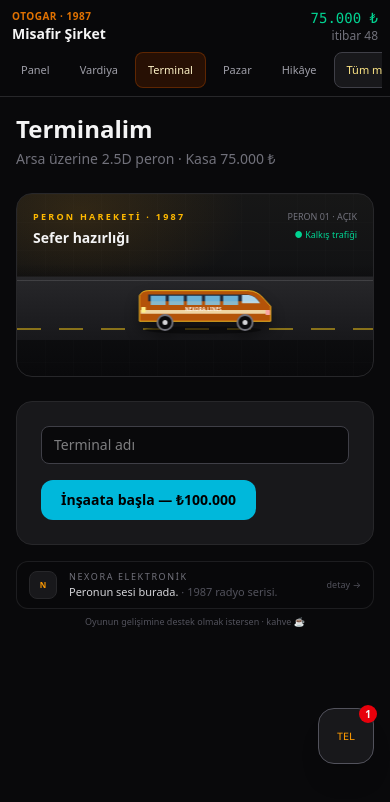
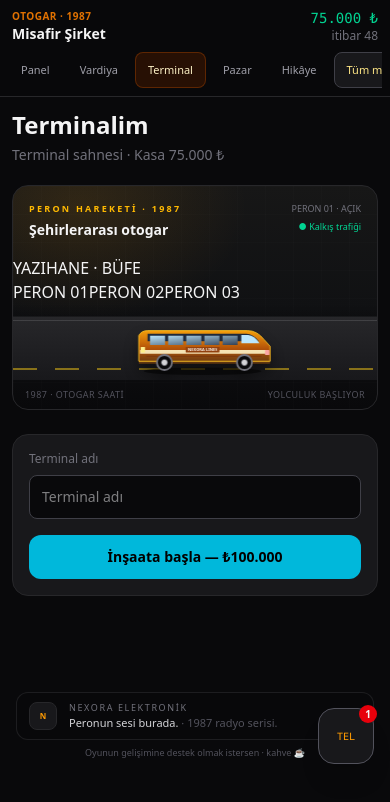
Before and after one commit to Nexora88/otogar-tycoon, a Next.js app: page /terminal in a window 390 px wide. Shown: the top 802 px of the page. Built offline with nearby package versions, Linux system fonts and the light colour scheme.

Commit message:
Improve terminal scene depth and mobile touch layout

```diff
--- a/src/app/(game)/terminal/page.tsx
+++ b/src/app/(game)/terminal/page.tsx
@@ -5,55 +5,100 @@ import { formatMoney } from "@/lib/utils";
 
 const BUILDABLES = Object.keys(SLOT_INFO) as Exclude<TerminalSlot, "empty">[];
 
-
 function TerminalTraffic() {
   return (
     <section
       className="ot-terminal-scene mb-6 rounded-2xl border border-zinc-800"
-      aria-label="Terminal peronlarında hareket eden otobüsler"
+      aria-label="1987 otogar sahnesi, dükkân ve peronlarda hareket eden otobüsler"
     >
-      <div className="relative z-10 flex items-start justify-between gap-3 p-4">
-        <div>
+      <div className="relative z-10 flex items-start justify-between gap-3 p-4 sm:p-5">
+        <div className="min-w-0">
           <div className="text-[9px] tracking-[.25em] text-amber-400 font-black">PERON HAREKETİ · 1987</div>
-          <div className="text-sm font-bold text-zinc-100 mt-1">Sefer hazırlığı</div>
+          <div className="text-sm sm:text-base font-bold text-zinc-100 mt-1">Şehirlerarası otogar</div>
         </div>
-        <div className="text-right text-[9px] text-zinc-500">
+        <div className="shrink-0 text-right text-[9px] text-zinc-500">
           <div>PERON 01 · AÇIK</div>
           <div className="text-emerald-400 mt-1">● Kalkış trafiği</div>
         </div>
       </div>
+
+      <div className="ot-terminal-architecture" aria-hidden="true">
+        <div className="ot-terminal-shop">
+          <div className="ot-shop-roof" />
+          <div className="ot-shop-sign">YAZIHANE <span>·</span> BÜFE</div>
+          <div className="ot-shop-front">
+            <div className="ot-shop-window" />
+            <div className="ot-shop-door" />
+            <div className="ot-shop-window ot-shop-window-small" />
+          </div>
+          <div className="ot-shop-side" />
+          <div className="ot-shop-base" />
+        </div>
+        <div className="ot-terminal-platform">
+          <span>PERON 01</span><span>PERON 02</span><span>PERON 03</span>
+        </div>
+        <div className="ot-terminal-lamp ot-terminal-lamp-one" />
+        <div className="ot-terminal-lamp ot-terminal-lamp-two" />
+      </div>
+
       <div className="ot-terminal-road" aria-hidden="true">
         <div className="ot-terminal-lane-line" />
         <svg className="ot-traffic-bus ot-traffic-bus-first" viewBox="0 0 240 92" aria-hidden="true">
-          <ellipse cx="118" cy="80" rx="93" ry="6" fill="#000" opacity=".4" />
-          <path d="M16 25 Q20 17 30 17 H190 Q205 17 216 31 L226 42 V66 H16 Z" fill="#b45309" stroke="#fbbf24" strokeWidth="1.5" />
-          <path d="M30 23 H188 Q199 23 208 34 H30 Z" fill="#1e293b" />
-          <path d="M34 25 H58 V40 H34 Z M63 25 H87 V40 H63 Z M92 25 H116 V40 H92 Z M121 25 H145 V40 H121 Z M150 25 H174 V40 H150 Z" fill="#7dd3fc" opacity=".8" />
-          <path d="M180 24 H191 Q201 25 209 37 H180 Z" fill="#bae6fd" opacity=".9" />
-          <path d="M18 48 H224 V54 H18 Z" fill="#fef3c7" opacity=".8" />
+          <defs>
+            <linearGradient id="busAmberBody" x1="0" y1="0" x2="0" y2="1">
+              <stop offset="0%" stopColor="#f59e0b" />
+              <stop offset="58%" stopColor="#b45309" />
+              <stop offset="100%" stopColor="#713f12" />
+            </linearGradient>
+            <linearGradient id="busGlass" x1="0" y1="0" x2="1" y2="1">
+              <stop offset="0%" stopColor="#bae6fd" />
+              <stop offset="100%" stopColor="#334155" />
+            </linearGradient>
+          </defs>
+          <ellipse cx="118" cy="82" rx="94" ry="6" fill="#000" opacity=".5" />
+          <path d="M16 25 Q20 17 30 17 H190 Q205 17 216 31 L226 42 V66 H16 Z" fill="#713f12" opacity=".8" transform="translate(0 4)" />
+          <path d="M16 25 Q20 17 30 17 H190 Q205 17 216 31 L226 42 V66 H16 Z" fill="url(#busAmberBody)" stroke="#fbbf24" strokeWidth="1.5" />
+          <path d="M30 22 H188 Q199 22 208 34 H30 Z" fill="#1e293b" />
+          <path d="M34 25 H58 V40 H34 Z M63 25 H87 V40 H63 Z M92 25 H116 V40 H92 Z M121 25 H145 V40 H121 Z M150 25 H174 V40 H150 Z" fill="url(#busGlass)" />
+          <path d="M180 24 H191 Q201 25 209 37 H180 Z" fill="#bae6fd" />
+          <path d="M18 48 H224 V54 H18 Z" fill="#fef3c7" opacity=".9" />
+          <path d="M28 58 H212" stroke="#78350f" strokeWidth="2" opacity=".7" />
           <rect x="19" y="43" width="7" height="9" rx="1" fill="#fef08a" />
           <rect x="218" y="48" width="7" height="8" rx="1" fill="#fca5a5" />
+          <rect x="91" y="43" width="54" height="9" rx="1" fill="#92400e" />
+          <text x="118" y="49" textAnchor="middle" fontSize="6.5" fill="#fff7ed" fontWeight="700">NEXORA LINES</text>
           <circle cx="57" cy="68" r="12" fill="#09090b" stroke="#71717a" strokeWidth="3" />
-          <circle cx="57" cy="68" r="4" fill="#d4d4d8" />
+          <circle cx="57" cy="68" r="5" fill="#d4d4d8" stroke="#52525b" strokeWidth="1" />
           <circle cx="185" cy="68" r="12" fill="#09090b" stroke="#71717a" strokeWidth="3" />
-          <circle cx="185" cy="68" r="4" fill="#d4d4d8" />
-          <text x="118" y="49" textAnchor="middle" fontSize="8" fill="#fff7ed" fontWeight="700">NEXORA LINES</text>
+          <circle cx="185" cy="68" r="5" fill="#d4d4d8" stroke="#52525b" strokeWidth="1" />
         </svg>
         <svg className="ot-traffic-bus ot-traffic-bus-second" viewBox="0 0 240 92" aria-hidden="true">
-          <ellipse cx="118" cy="80" rx="93" ry="6" fill="#000" opacity=".4" />
-          <path d="M16 25 Q20 17 30 17 H190 Q205 17 216 31 L226 42 V66 H16 Z" fill="#1d4ed8" stroke="#93c5fd" strokeWidth="1.5" />
-          <path d="M30 23 H188 Q199 23 208 34 H30 Z" fill="#1e293b" />
-          <path d="M34 25 H58 V40 H34 Z M63 25 H87 V40 H63 Z M92 25 H116 V40 H92 Z M121 25 H145 V40 H121 Z M150 25 H174 V40 H150 Z" fill="#bae6fd" opacity=".85" />
+          <defs>
+            <linearGradient id="busBlueBody" x1="0" y1="0" x2="0" y2="1">
+              <stop offset="0%" stopColor="#60a5fa" />
+              <stop offset="60%" stopColor="#1d4ed8" />
+              <stop offset="100%" stopColor="#1e3a8a" />
+            </linearGradient>
+          </defs>
+          <ellipse cx="118" cy="82" rx="94" ry="6" fill="#000" opacity=".5" />
+          <path d="M16 25 Q20 17 30 17 H190 Q205 17 216 31 L226 42 V66 H16 Z" fill="#172554" transform="translate(0 4)" />
+          <path d="M16 25 Q20 17 30 17 H190 Q205 17 216 31 L226 42 V66 H16 Z" fill="url(#busBlueBody)" stroke="#93c5fd" strokeWidth="1.5" />
+          <path d="M30 22 H188 Q199 22 208 34 H30 Z" fill="#1e293b" />
+          <path d="M34 25 H58 V40 H34 Z M63 25 H87 V40 H63 Z M92 25 H116 V40 H92 Z M121 25 H145 V40 H121 Z M150 25 H174 V40 H150 Z" fill="#bae6fd" opacity=".9" />
           <path d="M180 24 H191 Q201 25 209 37 H180 Z" fill="#e0f2fe" />
-          <path d="M18 48 H224 V54 H18 Z" fill="#f8fafc" opacity=".85" />
+          <path d="M18 48 H224 V54 H18 Z" fill="#f8fafc" opacity=".9" />
+          <path d="M28 58 H212" stroke="#172554" strokeWidth="2" opacity=".8" />
           <rect x="19" y="43" width="7" height="9" rx="1" fill="#fef08a" />
           <rect x="218" y="48" width="7" height="8" rx="1" fill="#fca5a5" />
+          <text x="118" y="49" textAnchor="middle" fontSize="7" fill="#eff6ff" fontWeight="700">TRAKYA TUR</text>
           <circle cx="57" cy="68" r="12" fill="#09090b" stroke="#71717a" strokeWidth="3" />
-          <circle cx="57" cy="68" r="4" fill="#d4d4d8" />
+          <circle cx="57" cy="68" r="5" fill="#d4d4d8" stroke="#52525b" strokeWidth="1" />
           <circle cx="185" cy="68" r="12" fill="#09090b" stroke="#71717a" strokeWidth="3" />
-          <circle cx="185" cy="68" r="4" fill="#d4d4d8" />
-          <text x="118" y="49" textAnchor="middle" fontSize="8" fill="#eff6ff" fontWeight="700">TRAKYA TUR</text>
+          <circle cx="185" cy="68" r="5" fill="#d4d4d8" stroke="#52525b" strokeWidth="1" />
         </svg>
+      </div>
+      <div className="relative z-10 flex justify-between gap-2 px-3 py-2 text-[9px] tracking-wider text-zinc-600">
+        <span>1987 · OTOGAR SAATİ</span><span>YOLCULUK BAŞLIYOR</span>
       </div>
     </section>
   );
@@ -77,18 +122,20 @@ export default function TerminalPage() {
   const crierCost = 3000 + crierLevel * 4000;
 
   return (
-    <div className="p-4 sm:p-8 max-w-4xl mx-auto">
+    <div className="mx-auto w-full max-w-5xl min-w-0 p-3 pb-24 sm:p-6 lg:p-8">
       <h1 className="text-2xl font-bold mb-1">Terminalim</h1>
-      <p className="text-zinc-500 text-sm mb-6">
-        Arsa üzerine 2.5D peron · Kasa {formatMoney(balance)}
+      <p className="text-zinc-500 text-sm mb-5 sm:mb-6">
+        Terminal sahnesi · Kasa {formatMoney(balance)}
       </p>
 
       <TerminalTraffic />
 
       {!terminalBuilt ? (
-        <div className="bg-zinc-900 border border-zinc-800 rounded-2xl p-6">
+        <div className="bg-zinc-900 border border-zinc-800 rounded-2xl p-4 sm:p-6">
+          <label className="block text-xs text-zinc-500 mb-2" htmlFor="terminal-name">Terminal adı</label>
           <input
-            className="w-full mb-4 px-3 py-2 bg-zinc-950 border border-zinc-700 rounded-lg text-sm"
+            id="terminal-name"
+            className="w-full min-h-11 mb-4 px-3 py-2.5 bg-zinc-950 border border-zinc-700 rounded-lg text-sm"
             placeholder="Terminal adı"
             defaultValue={terminalName}
             onBlur={(e) => setTerminalName(e.target.value)}
@@ -99,48 +146,42 @@ export default function TerminalPage() {
               if (!startTerminalConstruction())
                 alert("₺100.000 ve inşaat şart");
             }}
-            className="px-5 py-2.5 bg-cyan-500 text-black font-semibold rounded-xl text-sm"
+            className="w-full sm:w-auto min-h-11 px-5 py-2.5 bg-cyan-500 text-black font-semibold rounded-xl text-sm active:scale-[.99]"
           >
             İnşaata başla — ₺100.000
           </button>
         </div>
       ) : (
         <>
-          <div className="mb-4 flex flex-wrap gap-2 items-center">
-            <span className="font-semibold text-amber-200">{terminalName}</span>
+          <div className="mb-4 flex flex-col sm:flex-row sm:flex-wrap gap-2 sm:items-center">
+            <span className="font-semibold text-amber-200 min-w-0 break-words">{terminalName}</span>
+            <div className="grid grid-cols-2 sm:flex gap-2">
               <button
                 type="button"
                 onClick={() => collectPassiveIncome()}
-              className="text-xs px-3 py-1 border border-zinc-700 rounded-lg"
+                className="min-h-10 text-xs px-3 py-2 border border-zinc-700 rounded-lg active:bg-zinc-800"
               >
                 Gelir topla
               </button>
               <button
                 type="button"
                 onClick={() => triggerSecurityRaid()}
-              className="text-xs px-3 py-1 border border-zinc-800 text-zinc-600 rounded-lg"
+                className="min-h-10 text-xs px-3 py-2 border border-zinc-800 text-zinc-500 rounded-lg active:bg-zinc-800"
               >
-              (Test) zabıta
+                Zabıta denetimi
               </button>
             </div>
+          </div>
 
-          {/* 2.5D grid */}
-          <div
-            className="grid grid-cols-1 min-[480px]:grid-cols-2 sm:grid-cols-3 gap-3 sm:gap-4 mb-8"
-            style={{ perspective: "600px" }}
-          >
+          <div className="grid grid-cols-1 min-[420px]:grid-cols-2 lg:grid-cols-3 gap-3 sm:gap-4 mb-8">
             {terminalSlots.map((slot, i) => (
               <div
                 key={i}
-                className="relative rounded-xl border border-zinc-700 bg-gradient-to-br from-zinc-800 to-zinc-950 p-3 sm:p-4 min-h-[120px]"
-                style={{
-                  transform: "rotateX(8deg)",
-                  boxShadow: "0 12px 24px rgba(0,0,0,0.45)",
-                }}
+                className="ot-terminal-parcel relative min-w-0 rounded-xl border border-zinc-700 bg-gradient-to-br from-zinc-800 to-zinc-950 p-3 sm:p-4"
               >
                 <div className="text-[10px] text-zinc-500">Parsel {i + 1}</div>
                 {slot === "empty" ? (
-                  <div className="mt-2 space-y-1">
+                  <div className="mt-2 space-y-1.5">
                     {BUILDABLES.map((t) => (
                       <button
                         key={t}
@@ -148,7 +189,7 @@ export default function TerminalPage() {
                         onClick={() => {
                           if (!buildSlot(i, t)) alert("Kasa / dolu");
                         }}
-                        className="block w-full min-h-9 text-left text-xs px-2 py-2 rounded bg-zinc-900 border border-zinc-800 hover:border-cyan-800 active:bg-zinc-800 transition-colors"
+                        className="block w-full min-h-10 text-left text-xs px-2.5 py-2 rounded bg-zinc-900 border border-zinc-800 hover:border-cyan-800 active:bg-zinc-800 transition-colors"
                       >
                         {SLOT_INFO[t].label} · {formatMoney(SLOT_INFO[t].cost)}
                       </button>
@@ -162,8 +203,12 @@ export default function TerminalPage() {
                     <div className="text-[10px] text-zinc-500 mt-1">
                       +{SLOT_INFO[slot].cps}/sn · {SLOT_INFO[slot].desc}
                     </div>
-                    <div className="mt-3 h-16 rounded bg-zinc-900/80 border border-zinc-800 flex items-end justify-center pb-2">
-                      <div className="w-3/4 h-10 bg-gradient-to-t from-zinc-700 to-zinc-500 rounded-t shadow-lg" />
+                    <div className="ot-terminal-building-preview mt-3 h-20 rounded border border-zinc-800 flex items-end justify-center pb-2">
+                      <div className="ot-terminal-mini-shop" aria-hidden="true">
+                        <span />
+                        <span />
+                        <span />
+                      </div>
                     </div>
                   </div>
                 )}
@@ -171,7 +216,7 @@ export default function TerminalPage() {
             ))}
           </div>
 
-          <div className="bg-zinc-900 border border-zinc-800 rounded-xl p-4">
+          <div className="bg-zinc-900 border border-zinc-800 rounded-xl p-4 sm:p-5">
             <div className="font-semibold text-sm">Çığırtkan · Sv. {crierLevel}/5</div>
             <p className="text-xs text-zinc-500 mt-1">
               “Ankara kalkıyor!” — dolum hızı +%{crierLevel * 8}
@@ -182,7 +227,7 @@ export default function TerminalPage() {
               onClick={() => {
                 if (!upgradeCrier()) alert("Kasa / max");
               }}
-              className="mt-3 px-4 py-2 text-sm rounded-lg border border-amber-700 text-amber-200 disabled:opacity-40"
+              className="mt-3 min-h-10 w-full sm:w-auto px-4 py-2 text-sm rounded-lg border border-amber-700 text-amber-200 disabled:opacity-40"
             >
               {crierLevel >= 5 ? "Max" : `Yükselt ${formatMoney(crierCost)}`}
             </button>
```
Lines whose indentation alone changed are shown as unchanged.
